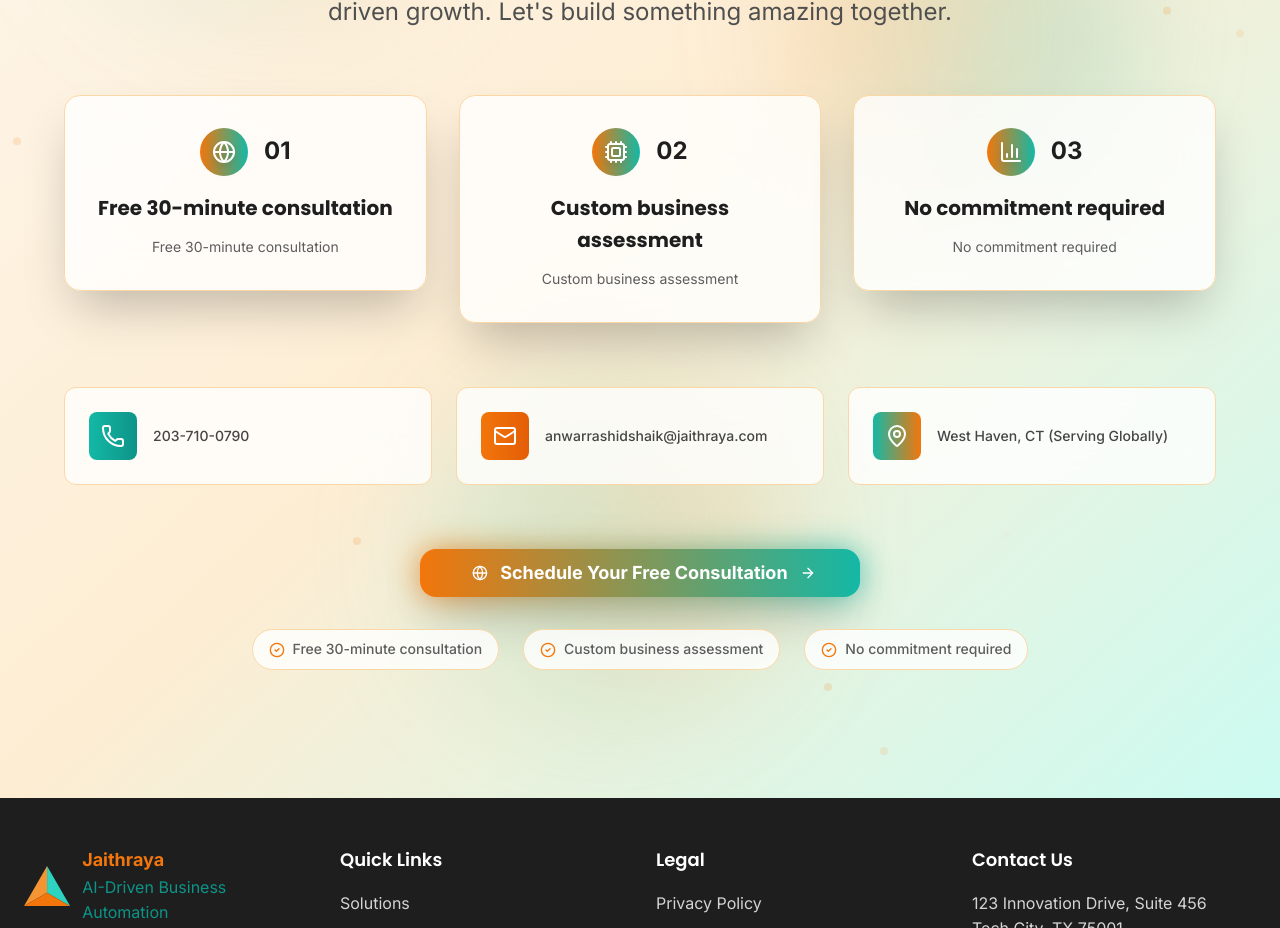
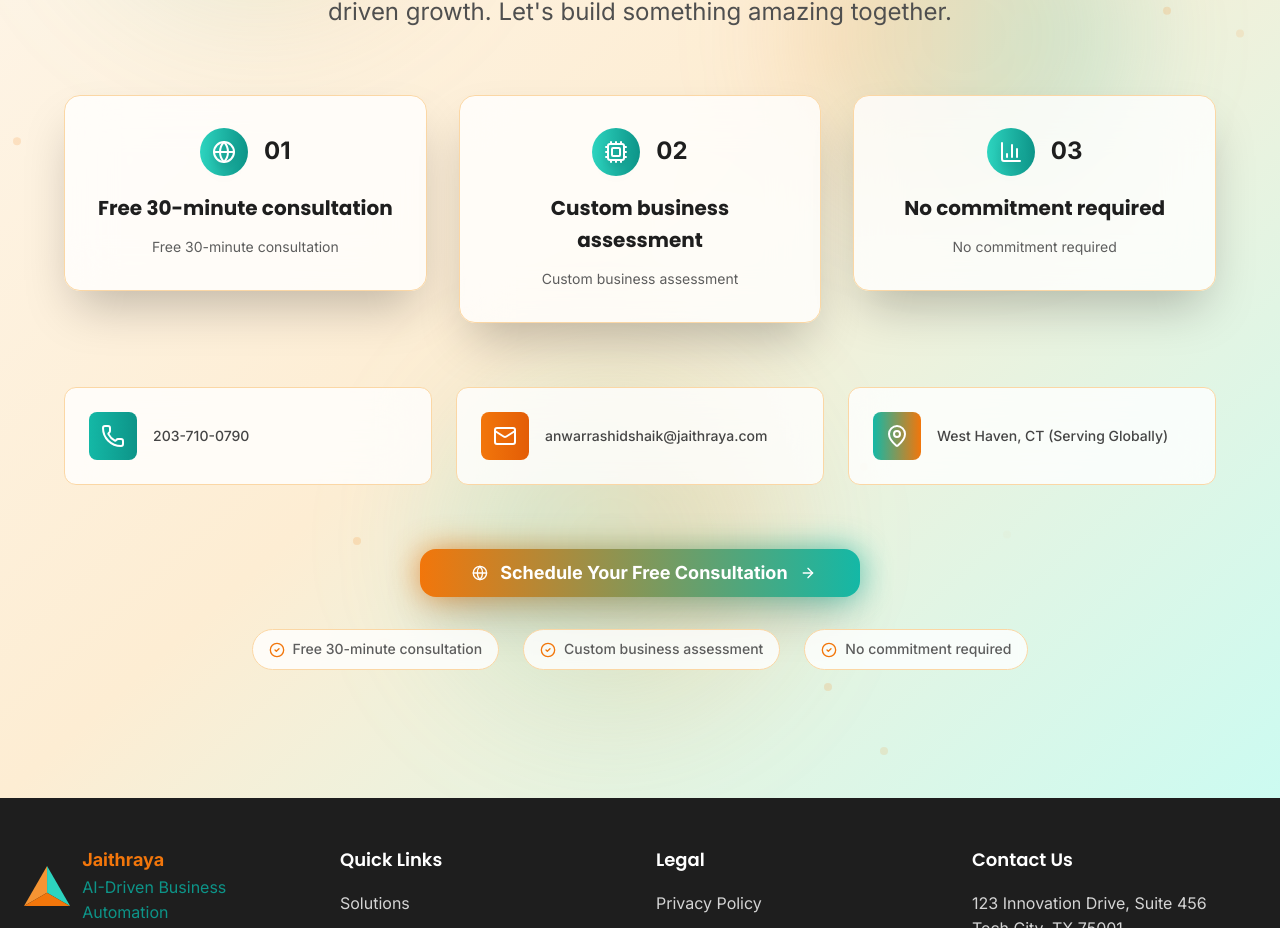
Before and after one commit to Anwarshaikk/Jaithraya, a Next.js app: page / in a window 1280 px wide. Shown: the part 4180-5108 px from the top of the page. Built offline with nearby package versions, Linux system fonts and the light colour scheme; no server answers.

Commit message:
ui changes

```diff
--- a/src/components/sections/FinalCTASection.tsx
+++ b/src/components/sections/FinalCTASection.tsx
@@ -146,7 +146,7 @@ const FinalCTASection: React.FC<FinalCTASectionProps> = ({ className }) => {
 
                   <div className="relative z-10">
                     <div className="flex items-center justify-center space-x-4 mb-4">
-                      <div className="w-12 h-12 bg-gradient-to-r from-saffron-500 to-teal-500 rounded-full flex items-center justify-center">
+                      <div className="w-12 h-12 bg-gradient-to-r from-teal-400 to-teal-600 rounded-full flex items-center justify-center">
                         {index === 0 && <Globe className="w-6 h-6 text-white drop-shadow-lg" />}
                         {index === 1 && <Cpu className="w-6 h-6 text-white drop-shadow-lg" />}
                         {index === 2 && <BarChart3 className="w-6 h-6 text-white drop-shadow-lg" />}
```
